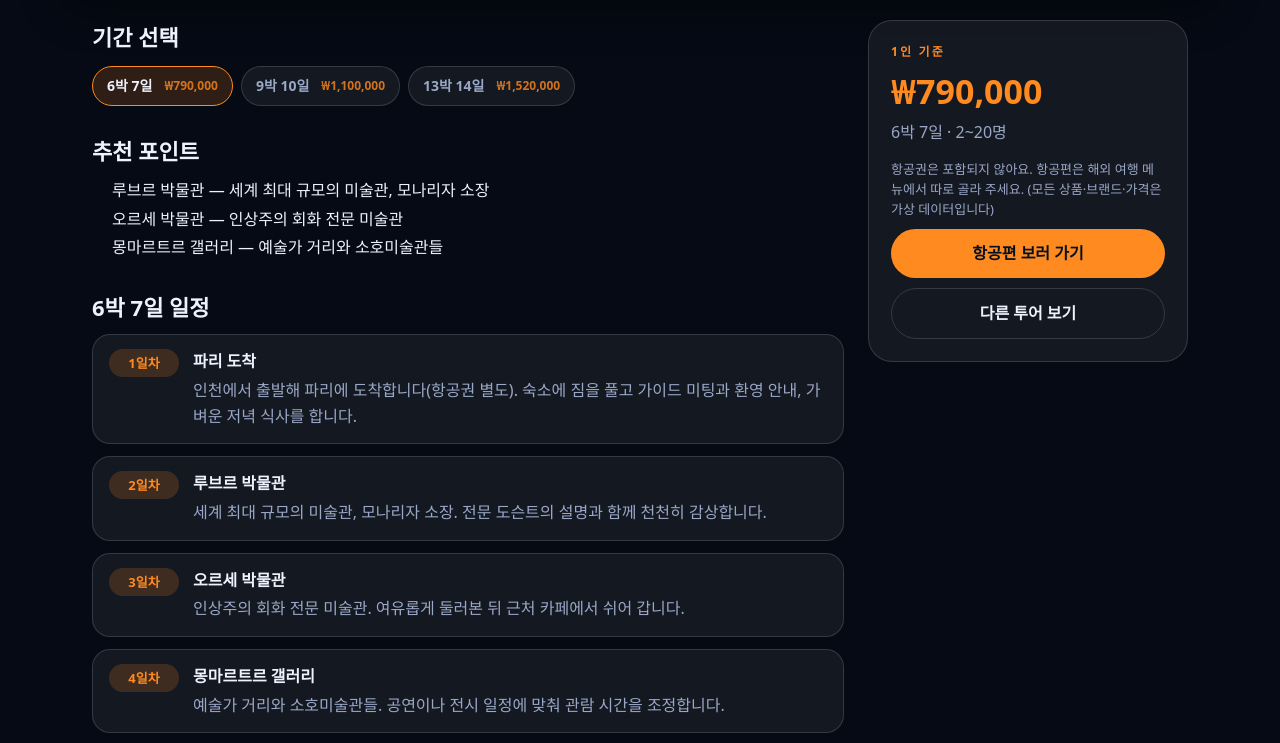
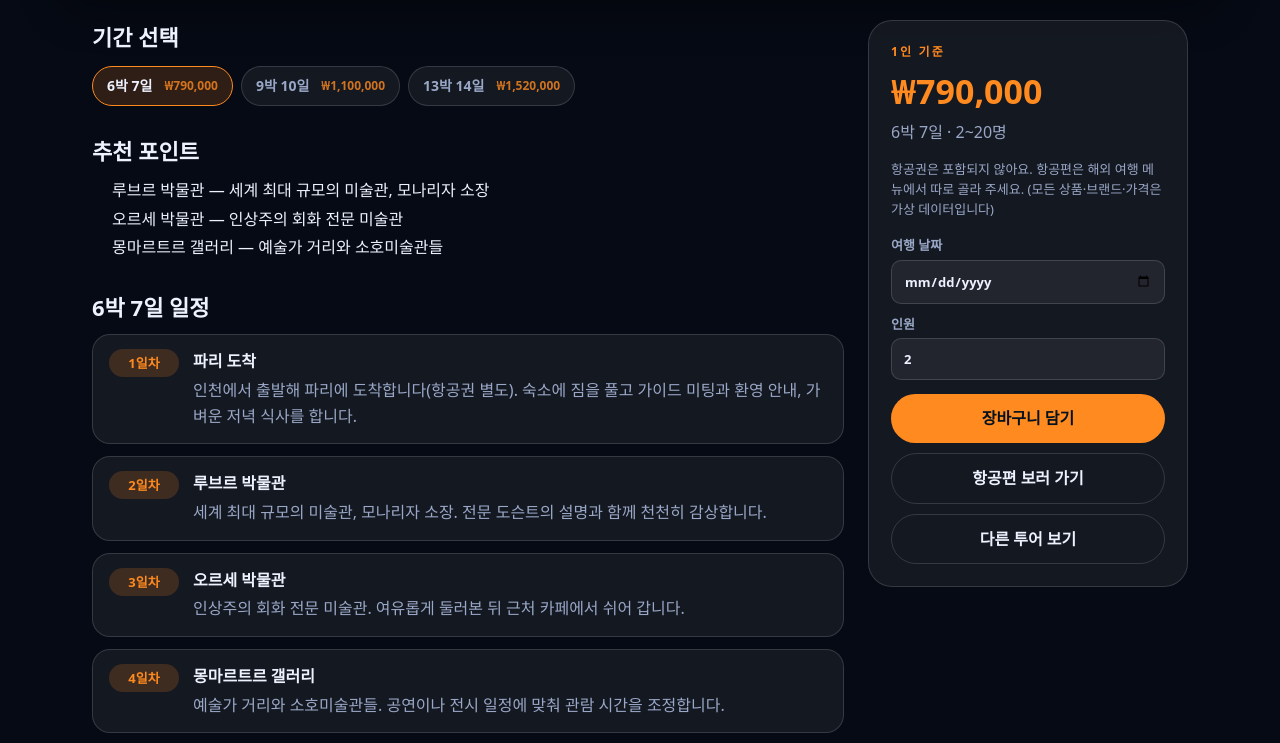
Before and after one commit to ho8566z/nado-gam, a Spring Boot app: page /tour/1 in a window 1280 px wide. Shown: the part 376-1119 px from the top of the page. Run offline with Spring Boot 4, Linux system fonts and the light colour scheme; a user stored in the database is signed in; some of the project's set-up classes (security, data sources, template engines, error pages and the like) are left out, and stand-ins take their place; some web fonts are replaced.

Commit message:
feat(cart): 투어·호텔·크루즈 화면에 담기 폼 추가

```diff
--- a/src/main/resources/templates/tour/detail.html
+++ b/src/main/resources/templates/tour/detail.html
@@ -68,7 +68,15 @@
 			<p class="tour-price" th:text="${selected.priceLabel()}">₩1,000,000</p>
 			<p class="tour-price-sub" th:text="${selected.periodLabel()} + ' · ' + ${selected.minPeople()} + '~' + ${selected.maxPeople()} + '명'">3박 4일 · 2~20명</p>
 			<p class="note">항공권은 포함되지 않아요. 항공편은 해외 여행 메뉴에서 따로 골라 주세요. (모든 상품·브랜드·가격은 가상 데이터입니다)</p>
-			<a class="button" th:href="@{/travel}" th:if="${tour.scope == 'OVERSEAS'}">항공편 보러 가기</a>
+			<form class="cart-form" th:action="@{/cart/add}" method="post">
+				<input type="hidden" name="type" value="TOUR">
+				<input type="hidden" name="refId" th:value="${tour.tourId}">
+				<input type="hidden" name="optionId" th:value="${selected.optionId()}">
+				<label>여행 날짜 <input type="date" name="date" required th:attr="min=${#temporals.format(#temporals.createToday().plusDays(1), 'yyyy-MM-dd')},max=${#temporals.format(#temporals.createToday().plusYears(1), 'yyyy-MM-dd')}"></label>
+				<label>인원 <input type="number" name="quantity" required th:value="${selected.minPeople()}" th:min="${selected.minPeople()}" th:max="${selected.maxPeople()}"></label>
+				<button type="submit" class="button">장바구니 담기</button>
+			</form>
+			<a class="button button--ghost" th:href="@{/travel}" th:if="${tour.scope == 'OVERSEAS'}">항공편 보러 가기</a>
 			<a class="button button--ghost" th:href="@{/tour}">다른 투어 보기</a>
 		</aside>
 	</div>
```
Also changed, not shown: src/main/resources/templates/fragments/stay.html (+8 -0 lines), src/main/resources/templates/travel/cruise.html (+10 -0 lines).
